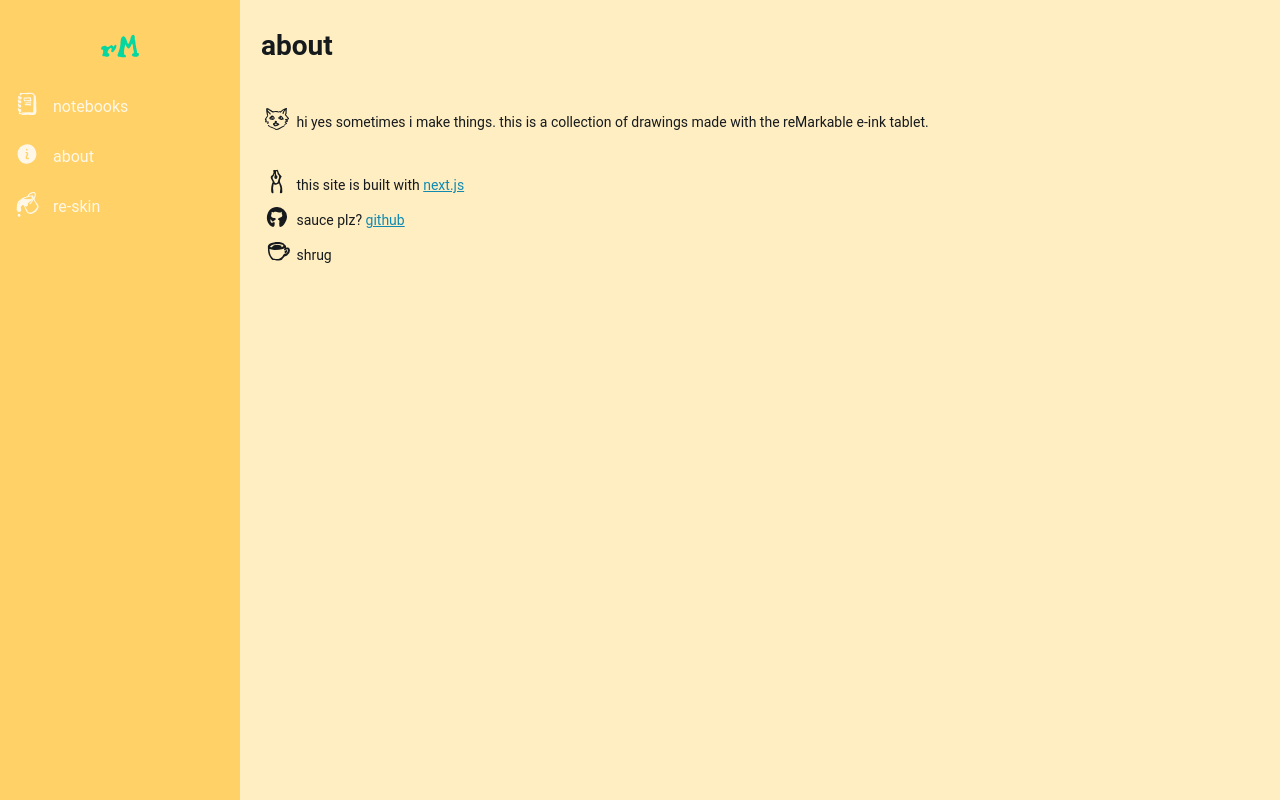
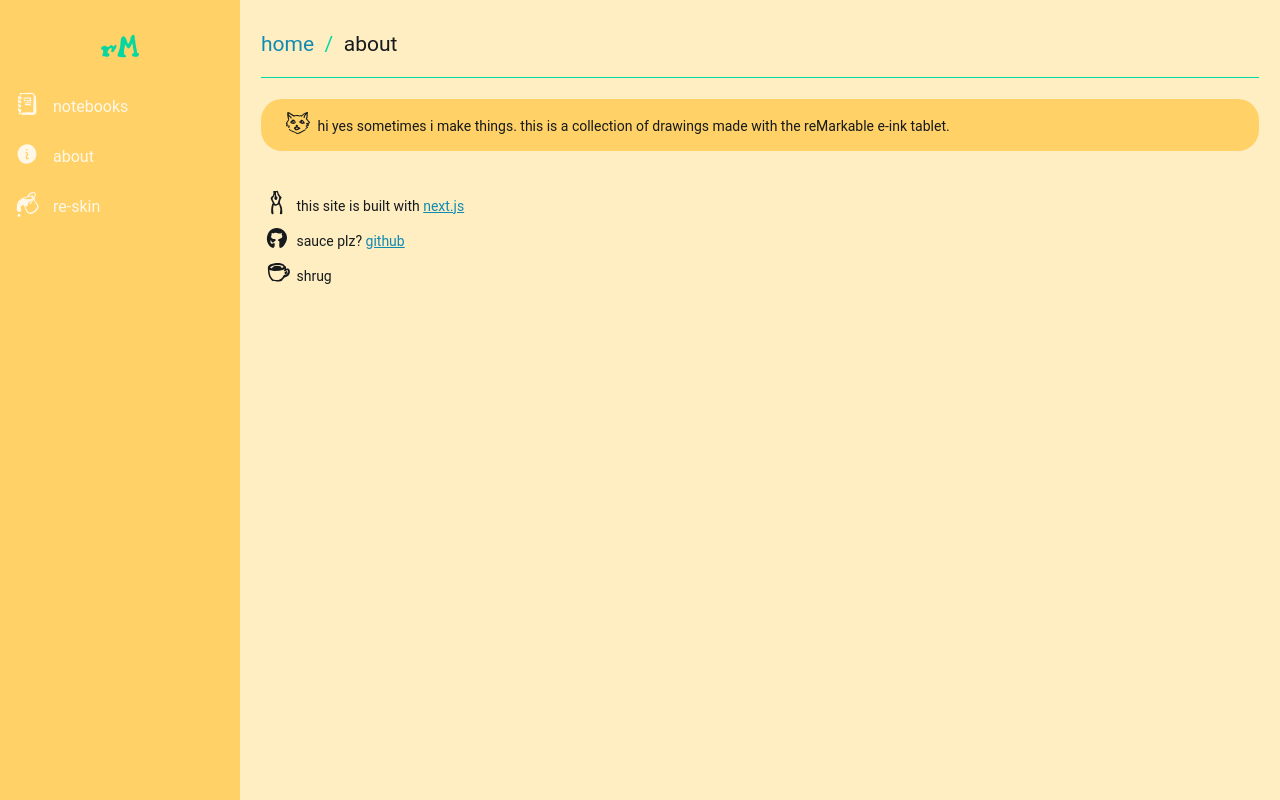
Before and after one commit to juniferd/rm-static, a Next.js app: page /about in a window 1280 px wide. Built offline with nearby package versions, Linux system fonts and the light colour scheme.

Commit message:
feat: add breadcrumbs

```diff
--- /dev/null
+++ b/components/Breadcrumbs/index.js
@@ -0,0 +1,47 @@
+import styled from 'styled-components';
+import { smSpacing, lgSpacing } from '../constants';
+import Link from '../Link';
+
+const BreadcrumbContainer = styled.ul`
+  display: inline;
+  padding: ${lgSpacing} 0 ${lgSpacing};
+  margin: 0 0 ${lgSpacing};
+  list-style: none;
+  border-bottom: 1px solid ${props => props.theme && props.theme.sidebarLogo};
+`;
+
+const Crumb = styled.li`
+  display: inline;
+  font-size: ${lgSpacing};
+  &:not(:last-child) {
+    margin-right: ${smSpacing};
+    &:after {
+      content: "/";
+      color: ${props => props.theme && props.theme.sidebarLogo};
+      margin-left: ${smSpacing};
+    }
+  }
+  > a {
+    text-decoration: none;
+  }
+`;
+
+const Breadcrumbs = ({
+  breadcrumbs,
+}) => {
+  return (
+    <BreadcrumbContainer>
+      {breadcrumbs.map(breadcrumb => (
+        <Crumb>
+          {breadcrumb.link ? (
+            <Link href={breadcrumb.link}>{breadcrumb.text}</Link>
+          ) : (
+            <span>{breadcrumb.text}</span>
+          )}
+        </Crumb>
+      ))}
+    </BreadcrumbContainer>
+  );
+};
+
+export default Breadcrumbs;
--- a/pages/about/index.js
+++ b/pages/about/index.js
@@ -1,15 +1,31 @@
+import styled from 'styled-components';
+import { mdSpacing, lgSpacing } from '../../components/constants';
 import Link from '../../components/Link';
+import Breadcrumbs from '../../components/Breadcrumbs';
 import RmGithub from '../../public/images/icons/rmGithub.svg';
 import RmCatYelling from '../../public/images/icons/rmCatYelling.svg';
 import RmFountainPen from '../../public/images/icons/rmFountainPen.svg';
 import RmCoffee from '../../public/images/icons/rmCoffee.svg';
 import Svg from '../../components/Svg';
 
+const FirstParagraph = styled.p`
+  margin-top: 0;
+  background: ${props => props.theme && props.theme.sidebarBackground};
+  border-radius: ${lgSpacing};
+  line-height: ${lgSpacing};
+  padding: 0 ${lgSpacing} ${mdSpacing};
+`;
+
 export default function About() {
   return (
     <>
-      <h1>about</h1>
-      <p><Svg Component={RmCatYelling} width="32px" /> hi yes sometimes i make things. this is a collection of drawings made with the reMarkable e-ink tablet.</p>
+      <Breadcrumbs
+        breadcrumbs={[
+          { link: '/', text: 'home' },
+          { text: 'about' },
+        ]}
+      />
+      <FirstParagraph><Svg Component={RmCatYelling} width="32px" /> hi yes sometimes i make things. this is a collection of drawings made with the reMarkable e-ink tablet.</FirstParagraph>
       <p>
         <Svg Component={RmFountainPen} width="32px" /> this site is built with <Link href="https://nextjs.org/">next.js</Link>
         <br/><Svg Component={RmGithub} width="32px" /> sauce plz? <Link href="https://github.com/juniferd/rm-static">github</Link>
```
Also changed, not shown: pages/notebooks/[name].js (+8 -2 lines), pages/notebooks/index.js (+9 -2 lines).
